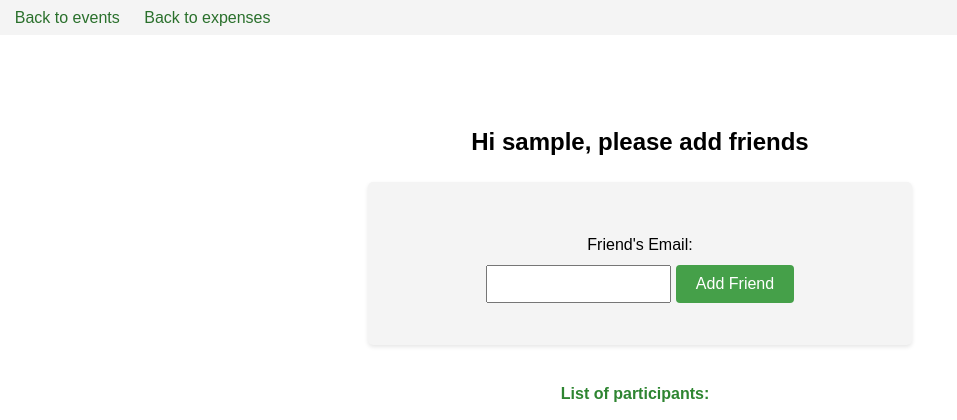
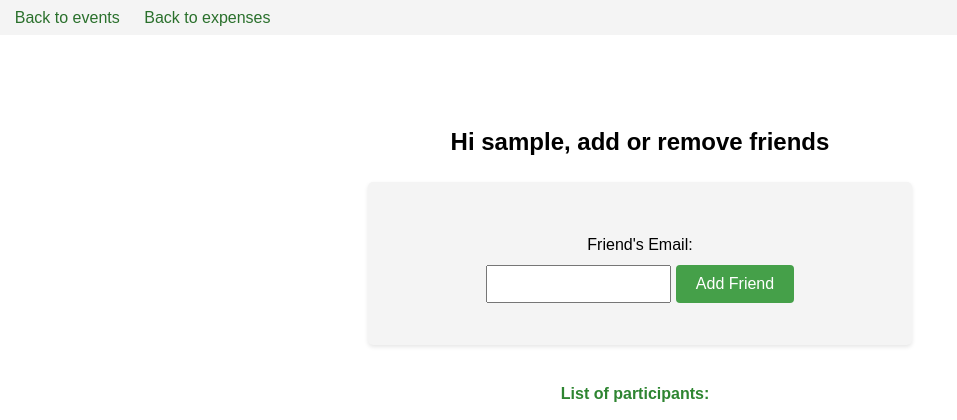
Before and after one commit to ayael01/champay, a Flask app: page /edit_group/1 in a window 1280 px wide. Shown: the part 83-503 px from the top of the page, without its empty margins (0-957 px from the left). Run offline with Flask 3, Linux system fonts and the light colour scheme; the visitor is signed in with stand-in values (Sample User, id 1); tables that the repository leaves empty hold one stand-in row (values such as "Sample post"); data that the repository does not hold is empty.

Commit message:
Change add remove title

```diff
--- a/templates/edit_group.html
+++ b/templates/edit_group.html
@@ -30,7 +30,7 @@
 
     <main>
         <section class="group-form">
-            <h2>Hi {{ username }}, please add friends</h2>
+            <h2>Hi {{ username }}, add or remove friends</h2>
 
             <!-- The form for adding users -->
             <form action="{{ url_for('search_friends') }}" method="post" class="form-inline search-form" onsubmit="event.preventDefault(); searchFriends();">
```
